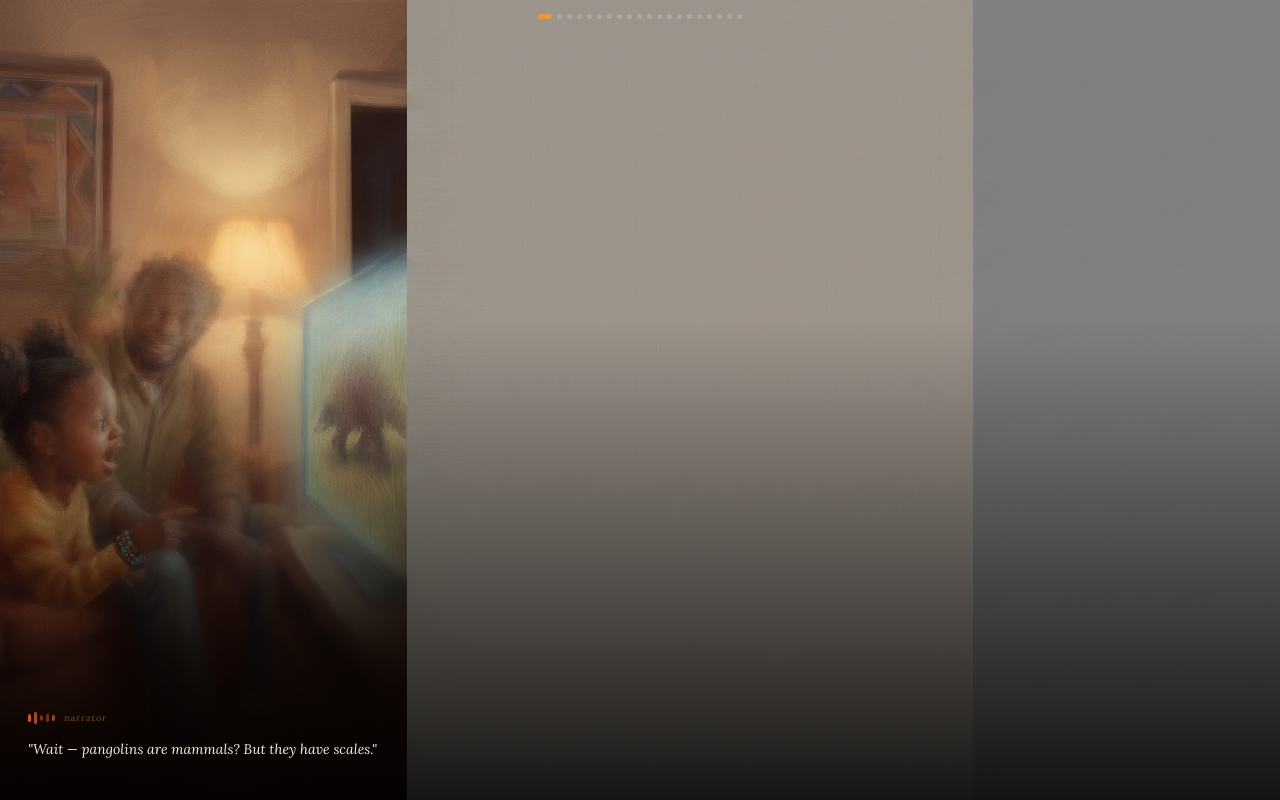
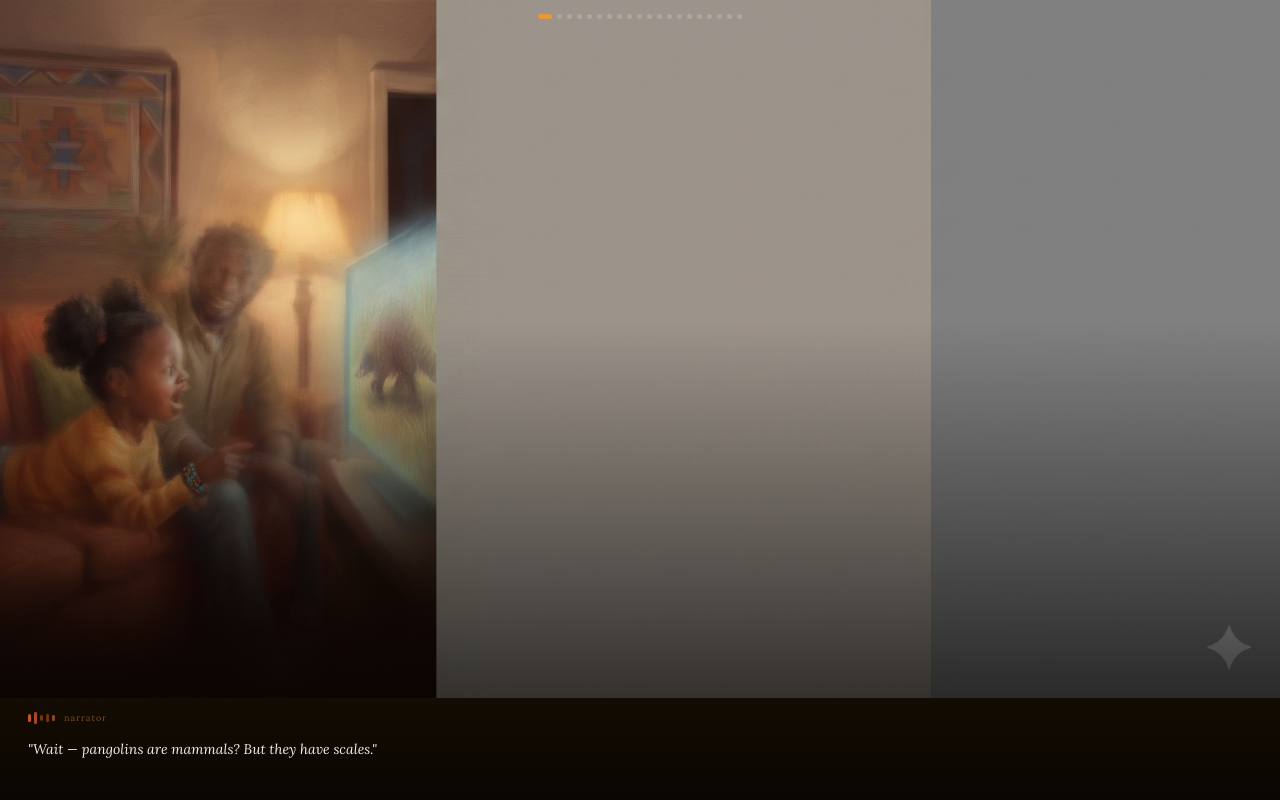
Before and after one commit to ZibusisoMafaiti/ubuntu-express, a React (Vite) app: page / in a window 1280 px wide. Both pictures are taken after a click on the button "Begin the story". Built offline with nearby package versions, Linux system fonts and the light colour scheme; a web font is replaced by a local one.

Commit message:
contain image, too big to fit

```diff
--- a/src/components/ChapterPlayer.tsx
+++ b/src/components/ChapterPlayer.tsx
@@ -198,7 +198,7 @@ export default function ChapterPlayer({ screens, onComplete }: ChapterPlayerProp
       display: 'block',
       width: '100%',
       height: '100%',
-      objectFit: 'cover',
+      objectFit: 'contain',
       objectPosition: 'center top',
     }}
   />
```
